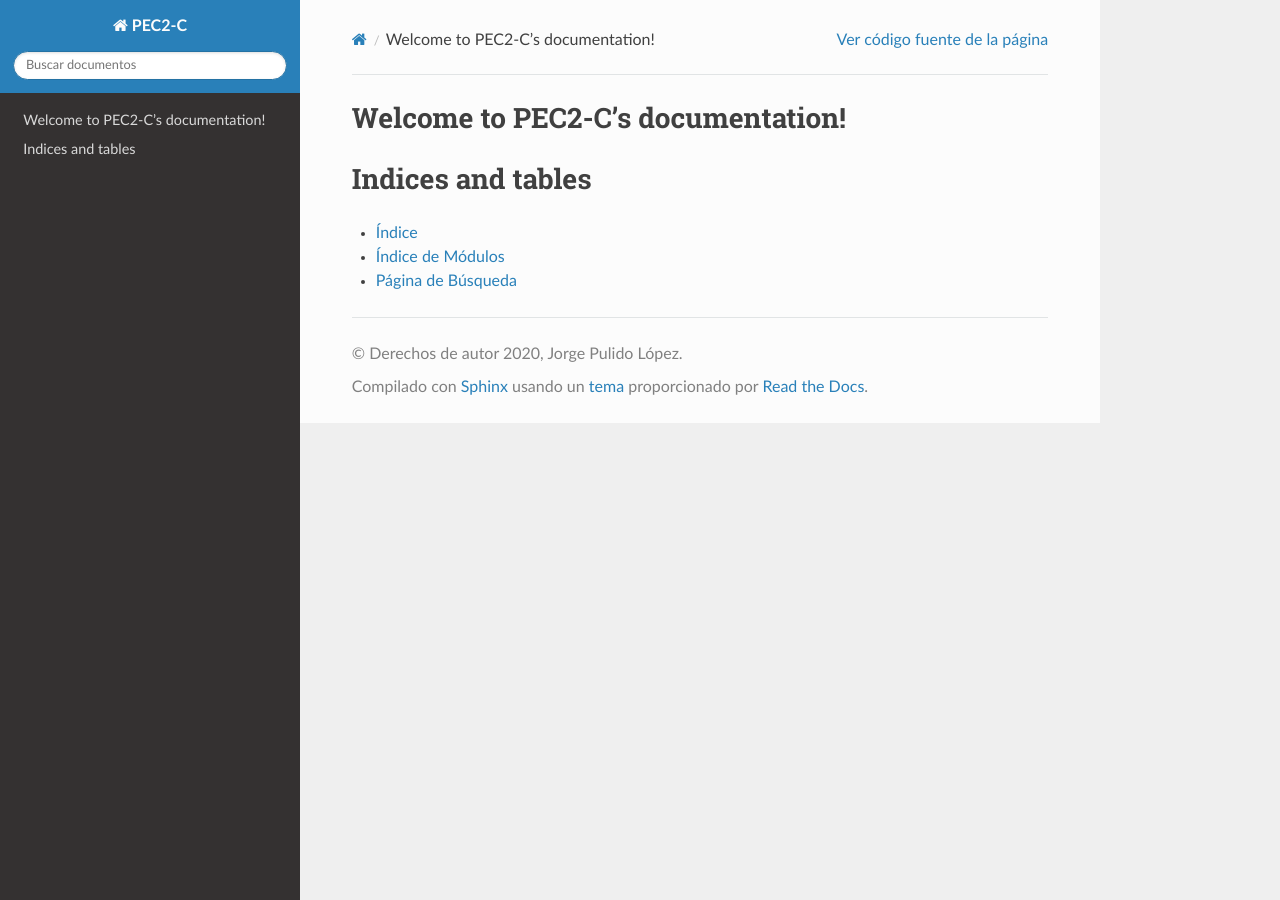
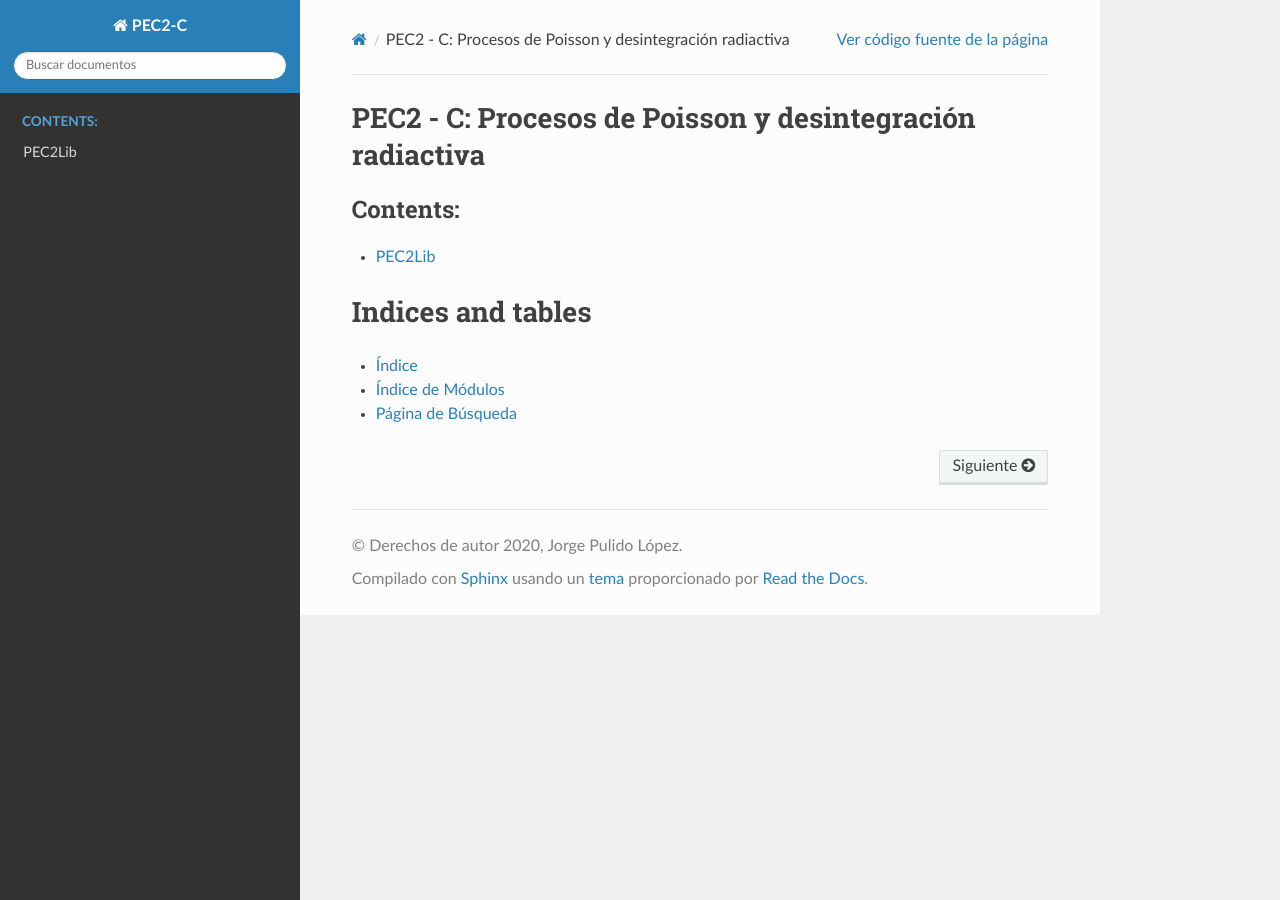
Before and after one commit to jore731/02-Fisica-Computacional-I, a Sphinx documentation site: the page built from 02 C/2020 - PEC 2/docs/source/index.rst, in a window 1280 px wide. Built offline with Sphinx 7.4.7 and the Read the Docs theme 2.0.0, drawn with Linux system fonts in a browser that asks for light colours.

Commit message:
Doc started to develop

```diff
--- a/02 C/2020 - PEC 2/docs/source/conf.py
+++ b/02 C/2020 - PEC 2/docs/source/conf.py
@@ -14,7 +14,8 @@
 import sys
 sys.path.insert(0, os.path.abspath('.'))
 sys.path.insert(0, os.path.abspath('../../'))
-
+cautodoc_root = os.path.abspath('../../')
+cautodoc_clang = "-DHAWKMOTH"
 
 # -- Project information -----------------------------------------------------
 
@@ -31,7 +32,7 @@
 # Add any Sphinx extension module names here, as strings. They can be
 # extensions coming with Sphinx (named 'sphinx.ext.*') or your custom
 # ones.
-extensions = ["sphinx.ext.autodoc", "sphinx.ext.napoleon", "sphinx_rtd_theme"
+extensions = ["sphinx.ext.autodoc", "sphinx.ext.napoleon", "sphinx_rtd_theme", "hawkmoth"
 ]
 
 # Add any paths that contain templates here, relative to this directory.
--- a/02 C/2020 - PEC 2/docs/source/index.rst
+++ b/02 C/2020 - PEC 2/docs/source/index.rst
@@ -3,12 +3,14 @@
    You can adapt this file completely to your liking, but it should at least
    contain the root `toctree` directive.
 
-Welcome to PEC2-C's documentation!
-==================================
+PEC2 - C: Procesos de Poisson y desintegración radiactiva
+=========================================================
 
 .. toctree::
-   :maxdepth: 2
+   :maxdepth: 4
    :caption: Contents:
+
+   rstFiles/PEC2Lib.rst
 
 
 
--- /dev/null
+++ b/02 C/2020 - PEC 2/docs/source/rstFiles/PEC2Lib.rst
@@ -0,0 +1,6 @@
+PEC2Lib
+=========================================================
+
+Librería de funciones utilizadas para el desarrollo de la función ``main.c``.
+
+.. c:autodoc:: PEC2Lib.h
```
